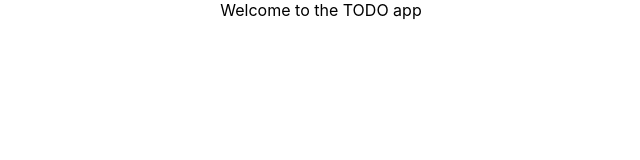
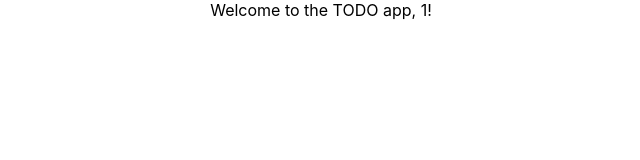
Before and after one commit to Malanius/fullstack-todo, a React (Create React App) app in the folder todo-fe/: page /welcome/1 in a window 1280 px wide. Shown: the top 160 px of the page, without its empty margins (319-959 px from the left). Built offline with nearby package versions, Linux system fonts and the light colour scheme.

Commit message:
Use user name from path params

```diff
--- a/todo-fe/src/components/Welcome/Welcome.jsx
+++ b/todo-fe/src/components/Welcome/Welcome.jsx
@@ -1,9 +1,9 @@
 import React from 'react';
 
-export default () => {
+export default (props) => {
     return (
         <div>
-            Welcome to the TODO app
+            Welcome to the TODO app, {props.match.params.name}!
         </div>
     )
 }
--- a/todo-fe/src/containers/Login/Login.jsx
+++ b/todo-fe/src/containers/Login/Login.jsx
@@ -20,7 +20,7 @@ export class Login extends Component {
     loginHandler = () => {
         //for now valid user is test:test
         if (this.state.username === 'test' && this.state.password === 'test') {
-            this.props.history.push('/welcome');
+            this.props.history.push(`/welcome/${this.state.username}`);
         } else (
             this.setState({ showMessage: true })
         )
--- a/todo-fe/src/containers/TodoApp/TodoApp.jsx
+++ b/todo-fe/src/containers/TodoApp/TodoApp.jsx
@@ -14,7 +14,7 @@ export class TodoApp extends Component {
                     <Switch>
                         <Route path="/" exact component={Login} />
                         <Route path="/login" component={Login} />
-                        <Route path="/welcome" component={Welcome} />
+                        <Route path="/welcome/:name" component={Welcome} />
                         <Route component={NavError} />
                     </Switch>
                 </Router>
```
